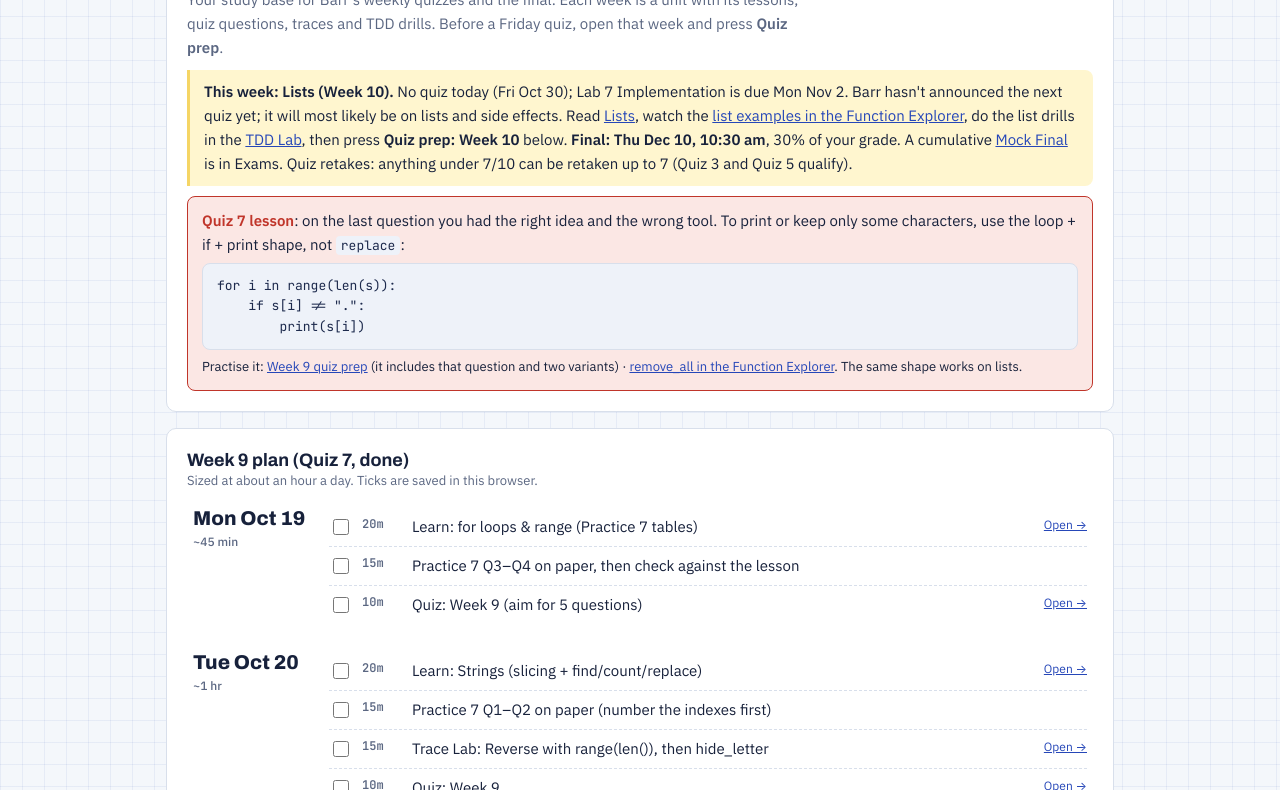
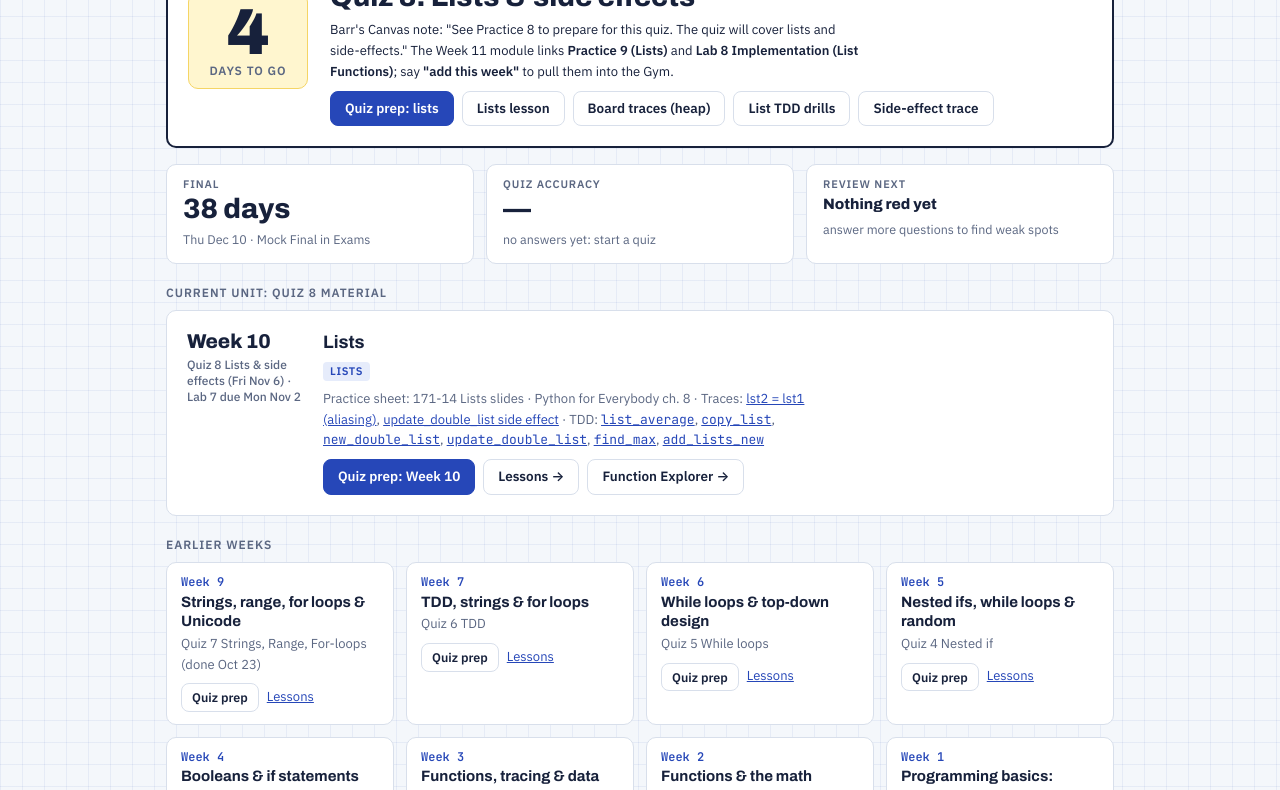
Before and after one commit to chanakya009-ctrl/comp171-gym, a plain HTML site: page index.html in a window 1280 px wide. Shown: the part 182-972 px from the top of the page. Drawn offline with Linux system fonts and the light colour scheme.

Commit message:
Redesign Home around the next quiz (Quiz 8, Fri Nov 6)
Co-Authored-By: Claude Opus 5.5 <noreply@anthropic.com>
Claude-Session: https://claude.ai/code/session_01UNp1YZCnTbR6DLjpYJPVzJ

```diff
--- a/index.html
+++ b/index.html
@@ -177,6 +177,25 @@ table.board tr.crossed td.bvar,table.board tr.crossed td.bval{text-decoration:li
 table.board td.bheap{vertical-align:top;padding:8px 10px;min-width:150px}
 table.board td.bheap .hbox{margin-bottom:8px}
 .hbox{display:flex;flex-direction:column;border:1.5px solid var(--ink);border-radius:6px;padding:4px 10px;background:var(--paper)}
+.hero{border:2px solid var(--ink)}
+.herogrid{display:grid;grid-template-columns:auto minmax(0,1fr);gap:22px;align-items:center}
+@media(max-width:560px){.herogrid{grid-template-columns:1fr;gap:10px}}
+.count{display:flex;flex-direction:column;align-items:center;justify-content:center;min-width:120px;padding:10px 14px;border-radius:10px;background:var(--pencil-soft);border:1px solid var(--pencil)}
+.count .n{font:900 64px/0.95 var(--display);font-stretch:75%;font-variant-numeric:tabular-nums}
+.count .u{font:600 12px/1.2 var(--body);text-transform:uppercase;letter-spacing:.08em;color:var(--muted)}
+.statgrid{display:grid;grid-template-columns:repeat(auto-fit,minmax(min(100%,220px),1fr));gap:12px}
+.stat{display:flex;flex-direction:column;gap:4px;background:var(--sheet);border:1px solid var(--line);border-radius:10px;padding:14px 16px;color:var(--ink);text-decoration:none;min-width:0}
+a.stat:hover{border-color:var(--accent)}
+.stat .k{font:600 11px/1 var(--body);text-transform:uppercase;letter-spacing:.08em;color:var(--muted)}
+.stat .v{font:800 28px/1.1 var(--display);font-stretch:85%}
+.stat .s{font-size:12.5px;color:var(--muted)}
+h3.sect{font:600 12px/1.2 var(--body);text-transform:uppercase;letter-spacing:.08em;color:var(--muted);margin:6px 0 -6px}
+.tiles{display:grid;grid-template-columns:repeat(auto-fill,minmax(min(100%,200px),1fr));gap:12px}
+.tile{background:var(--sheet);border:1px solid var(--line);border-radius:10px;padding:12px 14px;display:flex;flex-direction:column;gap:2px;min-width:0}
+.tile.weak{border-color:var(--fail)}
+.tile .tw{font:700 12px/1.3 var(--mono);color:var(--accent)}
+.tile .tt{font:700 15px/1.3 var(--display);font-stretch:95%}
+.tile .btn{padding:7px 10px;font-size:12.5px}
 details summary{cursor:pointer;font-weight:600}
 @media (prefers-reduced-motion:no-preference){.fade{animation:fade .25s ease-out}@keyframes fade{from{opacity:.4;transform:translateY(3px)}to{opacity:1;transform:none}}}
 </style>
@@ -2019,7 +2038,7 @@ const UNITS=[
 {wk:6,title:'While loops & top-down design',topics:['while','nestedwhile','design'],work:'Quiz 5 While loops · Lab 5 Rock-Paper-Scissors',sheet:'Practice 5'},
 {wk:7,title:'TDD, strings & for loops',topics:['tdd','strings','forrange'],work:'Quiz 6 TDD · Lab 6 string functions',sheet:'Practice 6 · Practice Midterm'},
 {wk:9,title:'Strings, range, for loops & Unicode',topics:['strings','forrange','ascii','patterns'],work:'Quiz 7 Strings, Range, For-loops (done Oct 23) · Lab 7 Encryption',sheet:'Practice 7',quiz:'q7'}];
-UNITS.push({wk:10,title:'Lists',topics:['lists'],work:'Lab 7 Implementation (due Mon Nov 2) · no quiz Fri Oct 30',sheet:'171-14 Lists slides · Python for Everybody ch. 8'});
+UNITS.push({wk:10,title:'Lists',topics:['lists'],work:'Quiz 8 Lists & side effects (Fri Nov 6) · Lab 7 due Mon Nov 2',sheet:'171-14 Lists slides · Python for Everybody ch. 8'});
 const UPCOMING=[];
 const WEEK9=[
 {d:'2026-10-19',day:'Mon Oct 19',hrs:'~45 min',tasks:[[20,'Learn: for loops & range (Practice 7 tables)','learn:forrange'],[15,'Practice 7 Q3–Q4 on paper, then check against the lesson',''],[10,'Quiz: Week 9 (aim for 5 questions)','quiz:unit9']]},
@@ -2386,46 +2405,62 @@ function drawFx(m,d,run){
 }
 
 /* ---------- HOME ---------- */
+const EVENTS=[
+{d:'2026-11-06',time:'Fri Nov 6, 9:00 am',title:'Quiz 8: Lists & side effects',unit:10,
+ note:'Barr\'s Canvas note: "See Practice 8 to prepare for this quiz. The quiz will cover lists and side-effects." The Week 11 module links <b>Practice 9 (Lists)</b> and <b>Lab 8 Implementation (List Functions)</b>; say <b>"add this week"</b> to pull them into the Gym.',
+ acts:[['quiz:unit10','Quiz prep: lists','primary'],['learn:lists','Lists lesson',''],['fx:l_addtwo','Board traces (heap)',''],['tdd:lcopy','List TDD drills',''],['trace:lside','Side-effect trace','']]},
+{d:'2026-12-10',time:'Thu Dec 10, 10:30 am – 1:00 pm',title:'Final exam (30% of your grade)',unit:null,
+ note:'Cumulative, covering everything through lists. Take the Mock Final in three sittings, then drill your red topics.',
+ acts:[['final','Mock Final','primary'],['quiz','Quiz: everything',''],['learn:gotchas','Gotchas','']]}];
+function daysTo(ds){const t=etToday();return Math.round((Date.UTC(+ds.slice(0,4),+ds.slice(5,7)-1,+ds.slice(8,10))-Date.UTC(+t.slice(0,4),+t.slice(5,7)-1,+t.slice(8,10)))/864e5);}
 R.home=function(){
   const st=Object.fromEntries(topicStats().map(x=>[x.k,x]));
-  const weak=topicStats().filter(x=>x.weak);
+  const all=topicStats(); const weak=all.filter(x=>x.weak);
+  const tot=all.reduce((a,x)=>a+x.tot,0), right=all.reduce((a,x)=>a+x.r,0);
   const done=Object.values(S.plan).filter(Boolean).length, total=PLAN.reduce((a,d)=>a+d.tasks.length+(d.extra||[]).length,0);
   const exS=k=>{const e=S.exams[k];if(!e||!e.graded)return null;let t=0;EX[k].parts.forEach((p,pi)=>{const v=parseFloat(e.score[k+'-'+pi]);if(!isNaN(v))t+=Math.min(v,p.pts);});return t;};
+  const up=EVENTS.filter(e=>daysTo(e.d)>=0); const next=up[0]; const fin=EVENTS.find(e=>e.title.startsWith('Final'));
+  const dl=n=>n===0?'today':n===1?'tomorrow':n+' days';
+  const cur=UNITS[UNITS.length-1];
   const unitCard=u=>{const tr=TR.filter(t=>!t.worked&&u.topics.includes(TRT[t.id]));const tx=TX.filter(x=>u.topics.includes(TXT[x.id]));
     return `<section class="sheet day"><div class="date">Week ${u.wk}<span>${esc(u.work)}</span></div><div class="stack" style="gap:8px">
      <h3>${esc(u.title)}</h3>
      <div class="row">${u.topics.map(k=>{const x=st[k];return `<a href="#" class="pill ${x.weak?'off':''}" data-go="learn:${k}" style="text-decoration:none">${TNAME[k]}${x.tot?' · '+x.pct+'%':''}</a>`}).join('')}</div>
-     <p class="small muted" style="margin:0">Practice sheet: ${esc(u.sheet)} (Canvas → Week ${u.wk})${tr.length?` · Traces: ${tr.map(t=>`<a href="#" data-go="trace:${t.id}">${esc(t.title)}</a>`).join(', ')}`:''}${tx.length?` · TDD: ${tx.map(x=>`<a href="#" data-go="tdd:${x.id}" class="mono">${x.name}</a>`).join(', ')}`:''}</p>
-     <div class="row"><button class="btn primary" data-go="quiz:unit${u.wk}">Quiz prep: Week ${u.wk}</button>${u.quiz?`<button class="btn" data-go="${u.quiz}">Timed practice quiz</button>`:''}<button class="btn ghost" data-go="learn:${u.topics[0]}">Read the lessons →</button>${u.wk>=7?'<button class="btn ghost" data-go="fx">Function Explorer →</button>':''}</div></div></section>`;};
+     <p class="small muted" style="margin:0">Practice sheet: ${esc(u.sheet)}${tr.length?` · Traces: ${tr.map(t=>`<a href="#" data-go="trace:${t.id}">${esc(t.title)}</a>`).join(', ')}`:''}${tx.length?` · TDD: ${tx.map(x=>`<a href="#" data-go="tdd:${x.id}" class="mono">${x.name}</a>`).join(', ')}`:''}</p>
+     <div class="row"><button class="btn primary" data-go="quiz:unit${u.wk}">Quiz prep: Week ${u.wk}</button>${u.quiz?`<button class="btn" data-go="${u.quiz}">Timed practice quiz</button>`:''}<button class="btn ghost" data-go="learn:${u.topics[0]}">Lessons →</button><button class="btn ghost" data-go="fx">Function Explorer →</button></div></div></section>`;};
+  const tile=u=>{const acc=u.topics.map(k=>st[k]).filter(x=>x.tot);const pct=acc.length?Math.round(100*acc.reduce((a,x)=>a+x.r,0)/acc.reduce((a,x)=>a+x.tot,0)):null;const isWeak=u.topics.some(k=>st[k].weak);
+    return `<div class="tile ${isWeak?'weak':''}"><div class="tw">Week ${u.wk}${pct!=null?` · <span class="${pct<70?'bad':'ok'}">${pct}%</span>`:''}</div><div class="tt">${esc(u.title)}</div><div class="small muted">${esc(u.work.split(' · ')[0])}</div><div class="row" style="margin-top:6px"><button class="btn" data-go="quiz:unit${u.wk}">Quiz prep</button><a href="#" class="small" data-go="learn:${u.topics[0]}">Lessons</a></div></div>`;};
   $('#main').innerHTML=`<div class="stack fade">
-  <section class="sheet"><h2>COMP 171 Gym</h2>
-    <p class="lede">Your study base for Barr's weekly quizzes and the final. Each week is a unit with its lessons, quiz questions, traces and TDD drills. Before a Friday quiz, open that week and press <b>Quiz prep</b>.</p>
-    <div class="key" style="margin-top:10px"><b>This week: Lists (Week 10).</b> No quiz today (Fri Oct 30); Lab 7 Implementation is due Mon Nov 2. Barr hasn't announced the next quiz yet; it will most likely be on lists and side effects. Read <a href="#" data-go="learn:lists">Lists</a>, watch the <a href="#" data-go="fx:l_alias">list examples in the Function Explorer</a>, do the list drills in the <a href="#" data-go="tdd:lcopy">TDD Lab</a>, then press <b>Quiz prep: Week 10</b> below. <b>Final: Thu Dec 10, 10:30 am</b>, 30% of your grade. A cumulative <a href="#" data-go="final">Mock Final</a> is in Exams. Quiz retakes: anything under 7/10 can be retaken up to 7 (Quiz 3 and Quiz 5 qualify).</div>
-    <div class="verdict bad" style="margin-top:10px"><strong class="bad">Quiz 7 lesson</strong>: on the last question you had the right idea and the wrong tool. To print or keep only some characters, use the loop + if + print shape, not <code>replace</code>:<pre class="code" style="margin:6px 0 4px">for i in range(len(s)):
-    if s[i] != ".":
-        print(s[i])</pre><span class="small">Practise it: <a href="#" data-go="quiz:unit9">Week 9 quiz prep</a> (it includes that question and two variants) · <a href="#" data-go="fx:remove_all">remove_all in the Function Explorer</a>. The same shape works on lists.</span></div>
-  </section>
-  <section class="sheet"><h3>Week 9 plan (Quiz 7, done)</h3><p class="small muted">Sized at about an hour a day. Ticks are saved in this browser.</p>
-    <div class="stack" style="margin-top:10px">${WEEK9.map(d=>`<div class="day ${d.d===etToday()?'today':''}" style="padding:6px;border-radius:8px"><div class="date">${d.day}<span>${d.hrs}${d.d===etToday()?' · <b>today</b>':''}</span></div><div>${d.tasks.map((t,i)=>taskRow('w9-'+d.d+'-'+i,t)).join('')}</div></div>`).join('')}</div>
-  </section>
-  ${UNITS.slice().reverse().map(unitCard).join('')}
-  <section class="sheet"><h3>Topic strength</h3>
-    <p class="small muted">From your Quiz answers. A topic turns red below 70% (with at least 2 answers), and the quiz serves red topics more often.</p>
-    ${topicStats().map(x=>`<div class="statrow ${x.weak?'weak':''}"><span class="lbl">${x.n}</span><div class="bar"><i style="width:${x.pct??0}%;${x.weak?'background:var(--fail)':''}"></i></div><span class="num">${x.tot?x.pct+'% · '+x.tot:'—'}</span></div>`).join('')}
-    ${weak.length?`<p style="margin-top:10px">Review next: ${weak.map(x=>`<a href="#" data-go="learn:${x.k}">${x.n}</a>`).join(', ')}</p>`:''}
-  </section>
-  <section class="sheet"><h3>Study with Gemini</h3>
+  ${next?`<section class="sheet hero"><div class="herogrid">
+     <div class="count"><span class="n">${daysTo(next.d)<=1?(daysTo(next.d)===0?'Today':'1'):daysTo(next.d)}</span><span class="u">${daysTo(next.d)>1?'days to go':daysTo(next.d)===1?'day to go':''}</span></div>
+     <div class="stack" style="gap:8px;min-width:0"><span class="pill" style="align-self:flex-start">Next up · ${esc(next.time)}</span><h2 style="margin:0">${esc(next.title)}</h2><p class="small" style="margin:0">${next.note}</p>
+       <div class="row">${next.acts.map(([g,l,c])=>`<button class="btn ${c}" data-go="${g}">${l}</button>`).join('')}</div></div></div></section>`:
+   `<section class="sheet hero"><h2>No quiz in the Gym yet</h2><p class="small">When Barr posts the next week, tell Claude <b>"add this week"</b>.</p></section>`}
+  <div class="statgrid">
+    ${fin&&next!==fin?`<a href="#" class="stat" data-go="final"><span class="k">Final</span><span class="v">${dl(daysTo(fin.d))}</span><span class="s">Thu Dec 10 · Mock Final in Exams</span></a>`:''}
+    <a href="#" class="stat" data-go="quiz"><span class="k">Quiz accuracy</span><span class="v">${tot?Math.round(100*right/tot)+'%':'—'}</span><span class="s">${tot?tot+' answers so far':'no answers yet: start a quiz'}</span></a>
+    <div class="stat"><span class="k">Review next</span><span class="v small" style="font-size:15px;line-height:1.4">${weak.length?weak.slice(0,4).map(x=>`<a href="#" data-go="learn:${x.k}">${x.n}</a>`).join(', '):'Nothing red yet'}</span><span class="s">${weak.length?'below 70% in the quiz':'answer more questions to find weak spots'}</span></div>
+  </div>
+  <h3 class="sect">Current unit: Quiz 8 material</h3>
+  ${unitCard(cur)}
+  <h3 class="sect">Earlier weeks</h3>
+  <div class="tiles">${UNITS.slice(0,-1).reverse().map(tile).join('')}</div>
+  <section class="sheet"><details><summary>Topic strength (all topics)</summary><div style="margin-top:10px">
+    ${all.map(x=>`<div class="statrow ${x.weak?'weak':''}"><span class="lbl">${x.n}</span><div class="bar"><i style="width:${x.pct??0}%;${x.weak?'background:var(--fail)':''}"></i></div><span class="num">${x.tot?x.pct+'% · '+x.tot:'—'}</span></div>`).join('')}</div></details></section>
+  <section class="sheet"><details><summary>Study with Gemini</summary><div style="margin-top:10px">
     <p class="small muted">Paste this into Gemini for extra practice. Replace the bracketed line with this week's topic first.</p>
     <textarea id="gem" rows="8" readonly>${esc(GEMINI)}</textarea>
-    <div class="row" style="margin-top:8px"><button class="btn" id="copygem">Copy prompt</button></div>
-  </section>
-  <section class="sheet"><details><summary>Midterm prep plan, Oct 10–16 (done · ${done}/${total} tasks ticked)</summary>
-    <div class="stack" style="margin-top:12px">${PLAN.map(d=>`<div class="day"><div class="date">${d.day}<span>${d.hrs} · ${d.theme}</span></div><div>${d.tasks.map((t,i)=>taskRow(d.d+'-'+i,t)).join('')}${d.extra?`<div class="extra">If you have 4 hrs</div>`+d.extra.map((t,i)=>taskRow(d.d+'-x'+i,t)).join(''):''}</div></div>`).join('')}</div>
-    <p class="small muted">Midterm scores: Practice ${exS('pm')??'not graded'}${exS('pm')!=null?'/50':''} · Mock ${exS('mock')??'not graded'}${exS('mock')!=null?'/50':''}</p></details></section>
+    <div class="row" style="margin-top:8px"><button class="btn" id="copygem">Copy prompt</button></div></div></details></section>
+  <section class="sheet"><details><summary>Past plans: midterm (Oct 10–16) and Quiz 7 (Oct 19–23)</summary>
+    <div class="stack" style="margin-top:12px"><h4>Midterm · ${done}/${total} ticked · Practice ${exS('pm')??'—'}${exS('pm')!=null?'/50':''} · Mock ${exS('mock')??'—'}${exS('mock')!=null?'/50':''}</h4>
+    ${PLAN.map(d=>`<div class="day"><div class="date">${d.day}<span>${d.hrs} · ${d.theme}</span></div><div>${d.tasks.map((t,i)=>taskRow(d.d+'-'+i,t)).join('')}${d.extra?`<div class="extra">If you have 4 hrs</div>`+d.extra.map((t,i)=>taskRow(d.d+'-x'+i,t)).join(''):''}</div></div>`).join('')}
+    <h4>Quiz 7</h4>${WEEK9.map(d=>`<div class="day"><div class="date">${d.day}<span>${d.hrs}</span></div><div>${d.tasks.map((t,i)=>taskRow('w9-'+d.d+'-'+i,t)).join('')}</div></div>`).join('')}
+    <p class="small muted">Quiz 7 lesson: to print or keep only some characters, use <code>for i in range(len(s)):</code> + <code>if</code> + <code>print</code>, not <code>replace</code>.</p></div></details></section>
   </div>`;
   $$('.task input').forEach(c=>c.addEventListener('change',()=>{S.plan[c.id]=c.checked;save();c.closest('.task').classList.toggle('done',c.checked);}));
   $('#copygem').onclick=()=>{const t=$('#gem');navigator.clipboard.writeText(GEMINI).then(()=>toast('Copied')).catch(()=>{t.focus();t.select();toast('Selected: press Ctrl/Cmd+C');});};
 };
+
 /* ---------- EXAMS ---------- */
 R.exams=function(){
   const cardq=(k,desc)=>{const e=S.exams[k];let t=null;if(e&&e.graded){t=0;EX[k].parts.forEach((p,pi)=>{const v=parseFloat(e.score[k+'-'+pi]);if(!isNaN(v))t+=Math.min(v,p.pts);});}
```
